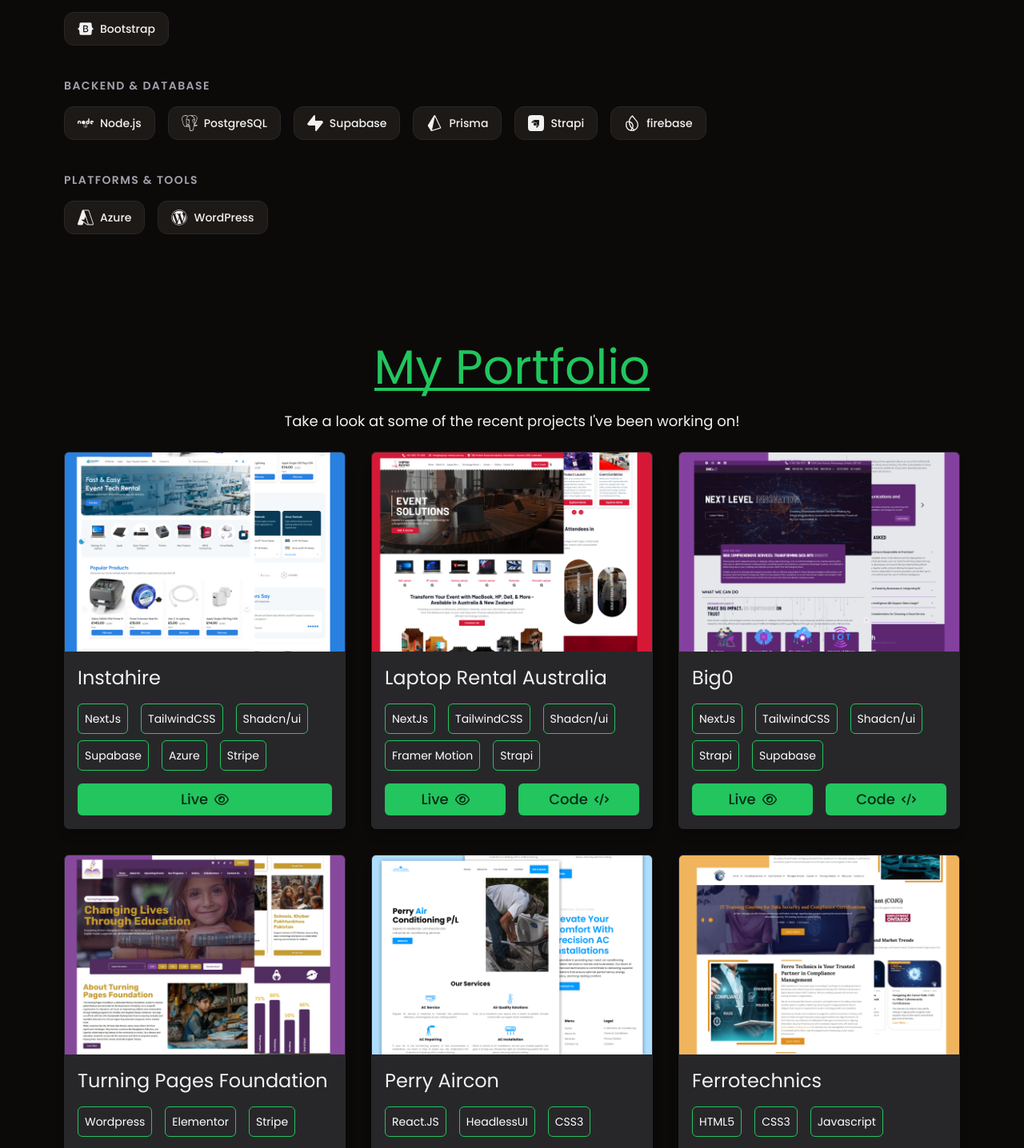
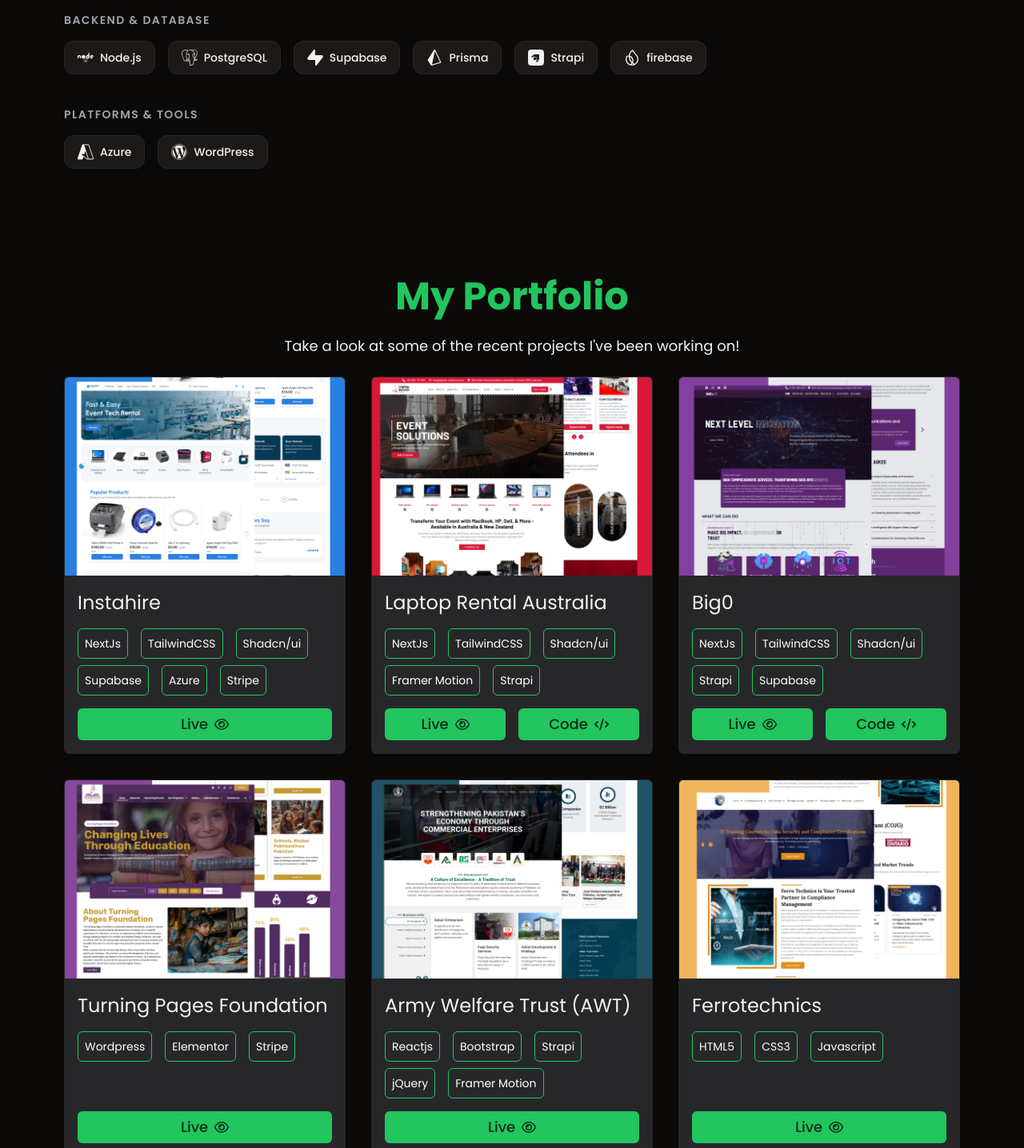
Before and after one commit to hamzaejaz787/Portfolio, a React (Vite) app: page / in a window 1280 px wide. Shown: the part 1361-2797 px from the top of the page at 80% size. Built offline with nearby package versions, Linux system fonts and the light colour scheme.

Commit message:
added new projects

```diff
--- a/src/components/AboutSection.tsx
+++ b/src/components/AboutSection.tsx
@@ -95,7 +95,7 @@
             them.
           </motion.p>
 
-          <motion.p
+          {/* <motion.p
             variants={fadeUp}
             transition={{ duration: 0.5 }}
             className="text-lg leading-relaxed text-muted-foreground"
@@ -103,7 +103,7 @@
             I'm currently open to international remote opportunities and
             relocation — particularly in Europe and Southeast Asia. If you're
             looking for a developer who ships, feel free to reach out.
-          </motion.p>
+          </motion.p> */}
 
           {/* Location + availability badge */}
           <motion.div
--- a/src/components/GetInTouch.tsx
+++ b/src/components/GetInTouch.tsx
@@ -30,7 +30,7 @@
         viewport={{ once: true }}
         whileInView="reveal"
         transition={{ staggerChildren: 0.02 }}
-        className="text-5xl sm:text-6xl font-medium capitalize text-primary text-center"
+        className="text-4xl sm:text-5xl font-bold text-primary text-center"
       >
         {headingCharacters.map((char) => (
           <motion.span
--- a/src/components/PortfolioSection.tsx
+++ b/src/components/PortfolioSection.tsx
@@ -1,4 +1,6 @@
 import { CardTypes } from "@/lib/types";
+import { Button } from "./ui/button";
+import { motion } from "framer-motion";
 import PortfolioCard from "./PortfolioCard";
 
 import big0Thumb from "@/assets/big0.png";
@@ -8,7 +10,7 @@
 import turningPagesThumb from "@/assets/turningpages.png";
 import instahireThumb from "@/assets/instahire.png";
 import perryAirconThumb from "@/assets/perry-aircon.png";
-import { Button } from "./ui/button";
+import awtThuumb from "@/assets/awt.png";
 
 const PortfolioSection = () => {
   const cardsData: CardTypes[] = [
@@ -46,16 +48,22 @@
       tags: ["Wordpress", "Elementor", "Stripe"],
     },
     {
-      title: "Perry Aircon",
-      imageUrl: perryAirconThumb,
-      previewUrl: "https://perryair.com.au/",
-      tags: ["React.JS", "HeadlessUI", "CSS3"],
+      title: "Army Welfare Trust (AWT)",
+      imageUrl: awtThuumb,
+      previewUrl: "https://awt.com.pk/",
+      tags: ["Reactjs", "Bootstrap", "Strapi", "jQuery", "Framer Motion"],
     },
     {
       title: "Ferrotechnics",
       imageUrl: ferroThumb,
       previewUrl: "https://www.ferrotechnics.com/",
       tags: ["HTML5", "CSS3", "Javascript"],
+    },
+    {
+      title: "Perry Aircon",
+      imageUrl: perryAirconThumb,
+      previewUrl: "https://perryair.com.au/",
+      tags: ["React.JS", "HeadlessUI", "CSS3"],
     },
     {
       title: "Fibermax",
@@ -69,9 +77,15 @@
       className="container px-6 sm:px-16 lg:px-20 py-10 md:py-10 md:pb-20 text-center content-center space-y-6"
       id="projects"
     >
-      <h2 className="md:inline-block text-6xl text-primary text-center mx-auto relative after:content-[''] after:absolute md:after:block after:hidden after:left-0 after:mx-auto after:bottom-0 after:w-full after:h-1 after:bg-primary after:animate-line-width">
+      <motion.h2
+        initial="hidden"
+        viewport={{ once: true }}
+        whileInView="reveal"
+        transition={{ staggerChildren: 0.02 }}
+        className="text-4xl sm:text-5xl font-bold text-primary text-center"
+      >
         My Portfolio
-      </h2>{" "}
+      </motion.h2>{" "}
       <p className="text-lg">
         Take a look at some of the recent projects I've been working on!{" "}
       </p>
```
Also changed, not shown: src/assets/awt.png (added).
